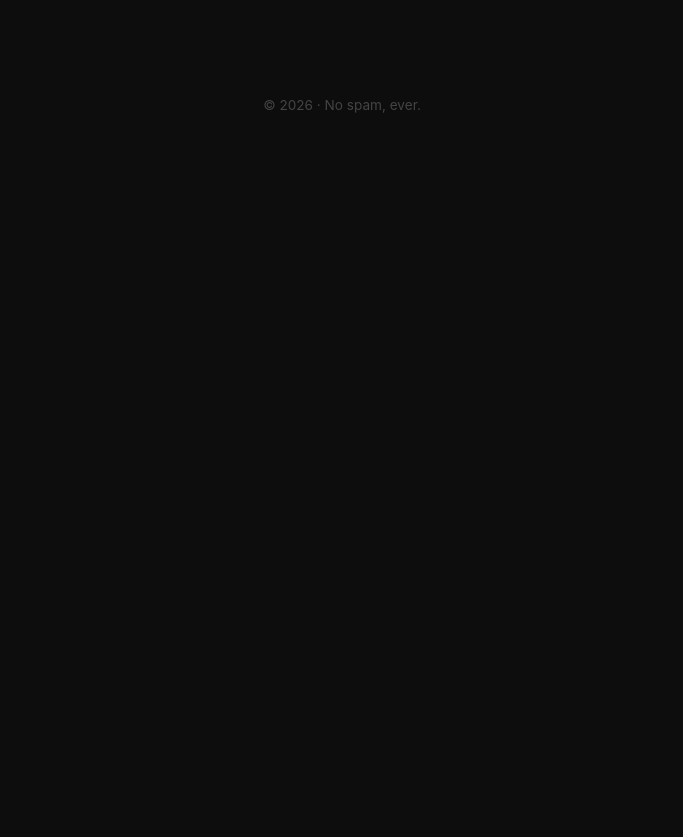
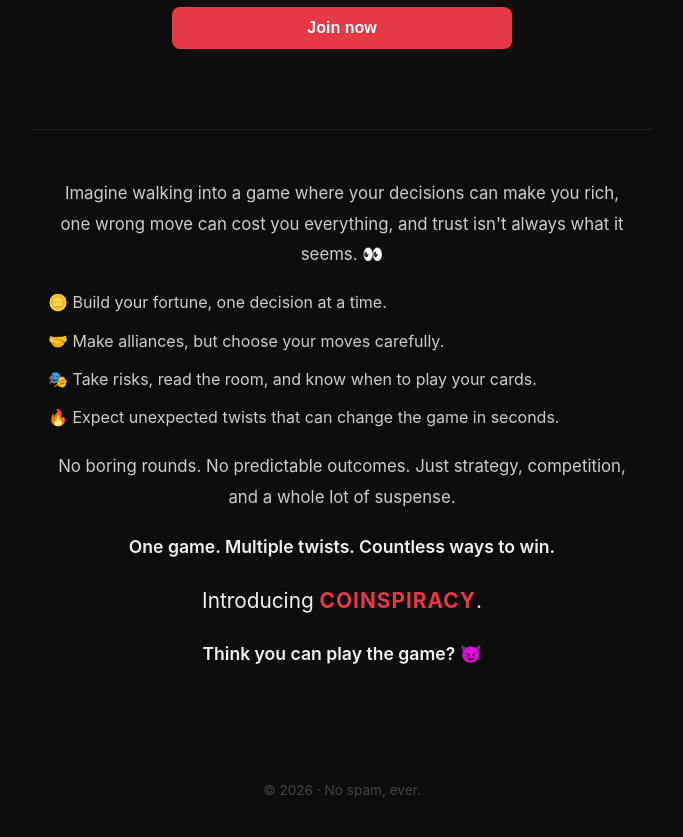
Before and after one commit to Sumit-Dss/waitlist, a React (Vite) app in the folder ransom-waitlist/client/: page / in a window 1280 px wide. Shown: the part 849-1686 px from the top of the page, without its empty margins (298-981 px from the left). Before the commit the page ends 1026 px from the top, so only its background shows below. Built offline with nearby package versions, Linux system fonts and the light colour scheme.

Commit message:
add coinspiracy header, description section

```diff
--- a/ransom-waitlist/client/src/App.css
+++ b/ransom-waitlist/client/src/App.css
@@ -95,6 +95,56 @@ body {
   font-size: 1rem;
 }
 
+/* ── Description ── */
+.description {
+  max-width: 620px;
+  width: 100%;
+  display: flex;
+  flex-direction: column;
+  gap: 1.2rem;
+  padding: 3rem 1rem;
+  text-align: center;
+  color: #ccc;
+  font-size: 1.05rem;
+  line-height: 1.8;
+  border-top: 1px solid #222;
+}
+
+.description ul {
+  list-style: none;
+  display: flex;
+  flex-direction: column;
+  gap: 0.6rem;
+  padding: 0;
+  text-align: left;
+}
+
+.description li {
+  font-size: 1rem;
+}
+
+.tagline {
+  font-weight: 600;
+  color: #f0f0f0;
+  font-size: 1.1rem !important;
+}
+
+.introducing {
+  font-size: 1.3rem !important;
+  color: #f0f0f0;
+}
+
+.introducing strong {
+  color: #e63946;
+  letter-spacing: 0.05em;
+}
+
+.cta-text {
+  font-size: 1.1rem !important;
+  color: #f0f0f0;
+  font-weight: 600;
+}
+
 footer {
   margin-top: 4rem;
   color: #444;
--- a/ransom-waitlist/client/src/App.jsx
+++ b/ransom-waitlist/client/src/App.jsx
@@ -2,6 +2,7 @@ import { useState } from "react";
 import "./App.css";
 import joinImg from "./assets/join.png";
 import waitlistImg from "./assets/waitlist.png";
+import coinspiracyImg from "./assets/coinspiracy.png";
 
 export default function App() {
   const [name, setName] = useState("");
@@ -53,6 +54,7 @@ export default function App() {
         <p className="eyebrow">Something big is coming</p>
 
         <div className="ransom-headline">
+          <img src={coinspiracyImg} alt="coinspiracy" />
           <img src={joinImg} alt="join" />
           <img src={waitlistImg} alt="waitlist" />
         </div>
@@ -81,6 +83,20 @@ export default function App() {
         )}
       </header>
 
+      <section className="description">
+        <p>Imagine walking into a game where your decisions can make you rich, one wrong move can cost you everything, and trust isn't always what it seems. 👀</p>
+        <ul>
+          <li>🪙 Build your fortune, one decision at a time.</li>
+          <li>🤝 Make alliances, but choose your moves carefully.</li>
+          <li>🎭 Take risks, read the room, and know when to play your cards.</li>
+          <li>🔥 Expect unexpected twists that can change the game in seconds.</li>
+        </ul>
+        <p>No boring rounds. No predictable outcomes. Just strategy, competition, and a whole lot of suspense.</p>
+        <p className="tagline">One game. Multiple twists. Countless ways to win.</p>
+        <p className="introducing">Introducing <strong>COINSPIRACY</strong>.</p>
+        <p className="cta-text">Think you can play the game? 😈</p>
+      </section>
+
       <footer>
         <p>© 2026 · No spam, ever.</p>
       </footer>
```
Also changed, not shown: ransom-waitlist/client/src/assets/coinspiracy.png (added).
